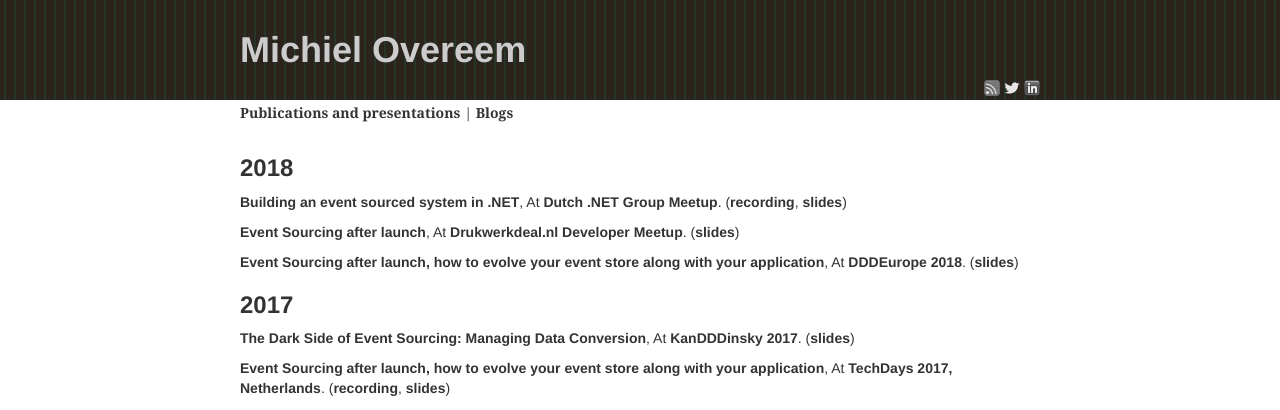
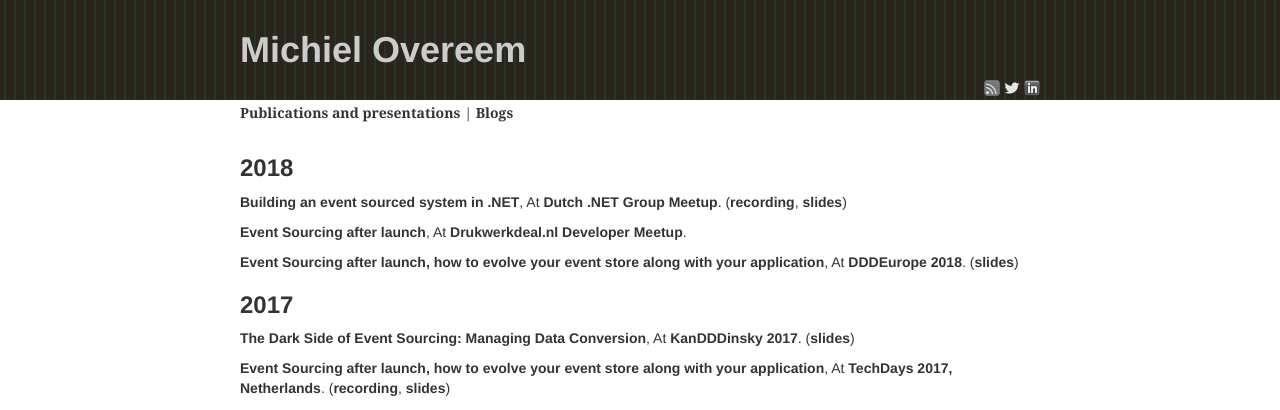
Before and after one commit to overeemm/overeemm.github.com, a Jekyll site: the page built from pubspres.html, in a window 1280 px wide. Shown: the top 410 px of the page. Built offline with Jekyll 4.4.1, drawn with Linux system fonts in a browser that asks for light colours; nearby versions of some CDN libraries.

Commit message:
Cleanup of links

```diff
--- a/pubspres.html
+++ b/pubspres.html
@@ -13,14 +13,13 @@
 
 <p>
     <b>Building an event sourced system in .NET</b>,
-    At <a href="https://www.meetup.com/Drukwerkdeal-nl-Developer-Meetup/">Dutch .NET Group Meetup</a>.
+    At <a href="https://www.meetup.com/dutchdotnet/events/248915689/">Dutch .NET Group Meetup</a>.
     (<a href="https://www.youtube.com/watch?v=9ZR4U6iSMbo">recording</a>, <a href="https://speakerdeck.com/overeemm/dutch-net-group-meetup-building-an-event-sourced-system-in-net">slides</a>)
 </p>
 
 <p>
     <b>Event Sourcing after launch</b>,
-    At <a href="https://www.meetup.com/Drukwerkdeal-nl-Developer-Meetup/">Drukwerkdeal.nl Developer Meetup</a>.
-    (<a href="https://speakerdeck.com/overeemm/drukwerkdeal-dot-nl-developer-meetup-event-sourcing-after-launch">slides</a>)
+    At <a href="https://www.meetup.com/Drukwerkdeal-nl-Developer-Meetup/events/244371508/">Drukwerkdeal.nl Developer Meetup</a>.
 </p>
 
 <p>
```
